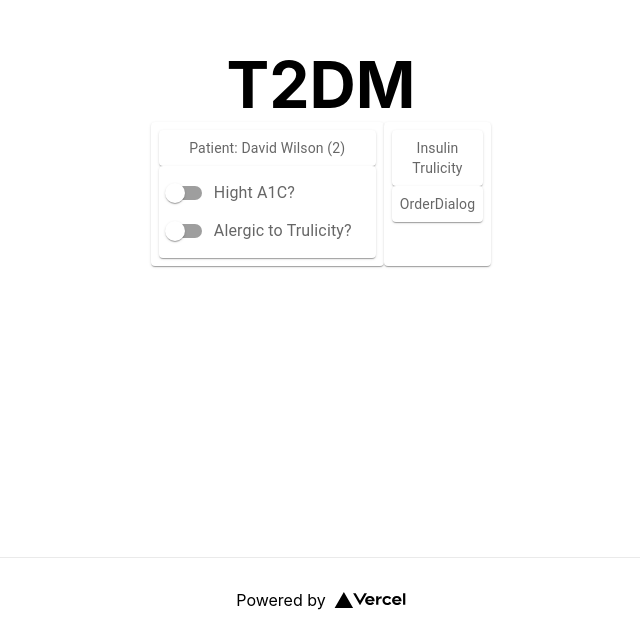
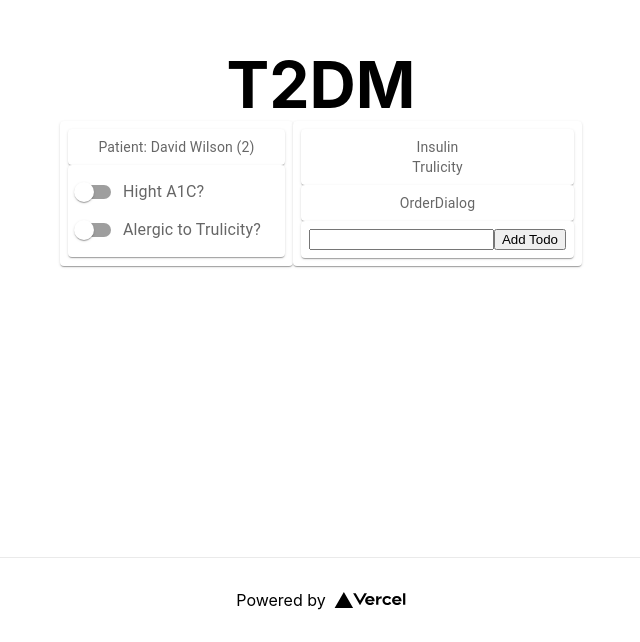
Before and after one commit to dcw312/first-nextjs, a Next.js app: page /t2dm in a window 1280 px wide. Shown: the part 243-885 px from the top of the page, without its empty margins (319-959 px from the left). Built offline with nearby package versions, Linux system fonts and the light colour scheme.

Commit message:
Working graphQL add to do

```diff
--- a/package.json
+++ b/package.json
@@ -8,6 +8,7 @@
     "lint": "next lint"
   },
   "dependencies": {
+    "@apollo/client": "^3.5.6",
     "@emotion/react": "^11.7.1",
     "@emotion/styled": "^11.6.0",
     "@mui/material": "^5.2.6",
--- a/pages/api/graphql.ts
+++ b/pages/api/graphql.ts
@@ -6,23 +6,33 @@ import { ServerResponse } from "http";
 import { ApolloServerPluginLandingPageGraphQLPlayground } from "apollo-server-core";
 import { print } from 'graphql';
 
-class BasicLogging {
-  requestDidStart({queryString, parsedQuery, variables}: any): void {
-    const query = queryString || print(parsedQuery);
-    console.log(query);
-    console.log(variables);
-  }
+const myPlugin = {
+    // Fires whenever a GraphQL request is received from a client.
+    async requestDidStart(requestContext: { request: { query: string; }; }) {
+      console.log('Request started! Query:\n' +
+        requestContext.request.query);
 
-  willSendResponse({graphqlResponse}: any) {
-    console.log(JSON.stringify(graphqlResponse, null, 2));
-  }
-}
+      return {
+        // Fires whenever Apollo Server will parse a GraphQL
+        // request to create its associated document AST.
+        async parsingDidStart(_requestContext: any) {
+          console.log('Parsing started!');
+        },
+
+        // Fires whenever Apollo Server will validate a
+        // request's document AST against your GraphQL schema.
+        async validationDidStart(_requestContext: any) {
+          console.log('Validation started!');
+        },
+
+      }
+    },
+  };
 
 const apolloServer = new ApolloServer({
     typeDefs,
     resolvers,
-    plugins: [ApolloServerPluginLandingPageGraphQLPlayground()],
-    extensions: [() => new BasicLogging()]
+    plugins: [ApolloServerPluginLandingPageGraphQLPlayground(), myPlugin]
 });
 
 export const config = {
--- a/pages/api/resolvers/index.ts
+++ b/pages/api/resolvers/index.ts
@@ -6,6 +6,25 @@ const newLocal = {
     name: "Joe",
     avatar_url: "http://example.com"
 };
+
+const books = [
+    {
+      title: 'The Awakening',
+      author: 'Kate Chopin',
+    },
+    {
+      title: 'City of Glass',
+      author: 'Paul Auster',
+    },
+  ];
+
+const todos = [
+    {
+        id: "1",
+        text: 'Hi Dave'
+    }
+]
+
 
 export const resolvers = {
     Query: {
@@ -16,5 +35,15 @@ export const resolvers = {
             console.log(args)
             return newLocal
         }
+    },
+    Mutation: {
+        addBook: (_: any, args: any) => {
+            console.log(args)
+            return books[0]
+        },
+        addTodo: (_: any, args: any) => {
+            console.log(args)
+            return todos[0]
+        }
     }
 };
--- a/pages/api/schemas/index.ts
+++ b/pages/api/schemas/index.ts
@@ -1,6 +1,6 @@
-import  {  gql  }  from  "apollo-server-micro";
+import { gql } from "apollo-server-micro";
 
-export  const  typeDefs  =  gql`
+export const typeDefs = gql`
     type  User {
         id: ID
         login: String
@@ -8,7 +8,34 @@ export  const  typeDefs  =  gql`
         avatar_url: String
     }
 
+    type Book {
+        title: String
+
+        author: String
+      }
+
+    type Author {
+        name: String
+
+        books: [Book]
+    }
+
+    type ToDo {
+        id: String
+        text: String
+    }
+
+
     type  Query {
         getUsers: [User]
         getUser(name: String!): User!
-    }`
+    }
+
+    type Mutation {
+        addTodo(text: String!): ToDo
+      }
+
+    type Mutation {
+        addBook(title: String, author: String): Book
+      }
+    `
--- a/pages/t2dm.tsx
+++ b/pages/t2dm.tsx
@@ -9,9 +9,17 @@ import QuestionRow from '../src/components/Question'
 import Questionaire from '../src/components/Questionaire'
 import useCarePlan from '../src/hooks/useCarePlan'
 import styles from '../styles/Home.module.css'
-import Paper from '@mui/material/Paper';
-import Stack from '@mui/material/Stack';
-import { styled } from '@mui/material/styles';
+import Paper from '@mui/material/Paper'
+import Stack from '@mui/material/Stack'
+import { styled } from '@mui/material/styles'
+import {
+  ApolloClient,
+  InMemoryCache,
+  ApolloProvider,
+  useQuery,
+  gql
+} from "@apollo/client"
+import AddTodo from '../src/components/add-todo'
 
 
 export const Item = styled(Paper)(({ theme }) => ({
@@ -26,7 +34,13 @@ const Home: NextPage = () => {
 
   const carePlan = useCarePlan()
 
+  const client = new ApolloClient({
+    uri: 'http://localhost:3000/api/graphql',
+    cache: new InMemoryCache()
+  });
+
   return (
+    <ApolloProvider client={client}>
       <div className={styles.container}>
         <Head>
           <title>T2DM</title>
@@ -54,6 +68,9 @@ const Home: NextPage = () => {
                   <Medications carePlan={carePlan.carePlan} />
                 </LoadingGuard>
                 <OrderDialog />
+                <Item>
+                  <AddTodo></AddTodo>
+                </Item>
               </Stack>
             </Item>
           </Stack>
@@ -72,6 +89,7 @@ const Home: NextPage = () => {
           </a>
         </footer>
       </div >
+    </ApolloProvider>
   )
 }
 
--- /dev/null
+++ b/src/components/add-todo.tsx
@@ -0,0 +1,40 @@
+import React from 'react'
+import { gql, useMutation } from '@apollo/client'
+
+const ADD_TODO = gql`
+  mutation AddTodo($text: String!) {
+    addTodo(text: $text) {
+      id
+      text
+    }
+  }
+`
+
+function AddTodo() {
+    var input: any
+    const [addTodo, { data, loading, error }] = useMutation(ADD_TODO)
+
+    if (loading) return <div>'Submitting...'</div>;
+    if (error) return <div>{`Submission error! ${error.message}`}</div>;
+
+    return (
+      <div>
+        <form
+          onSubmit={e => {
+            e.preventDefault();
+            addTodo({ variables: { text: input.value } });
+            input.value = '';
+          }}
+        >
+          <input
+            ref={node => {
+              input = node;
+            }}
+          />
+          <button type="submit">Add Todo</button>
+        </form>
+      </div>
+    );
+}
+
+export default AddTodo
```
Also changed, not shown: 1 other file (tests, documents, lock files or other folders). Lines whose indentation alone changed are shown as unchanged.
